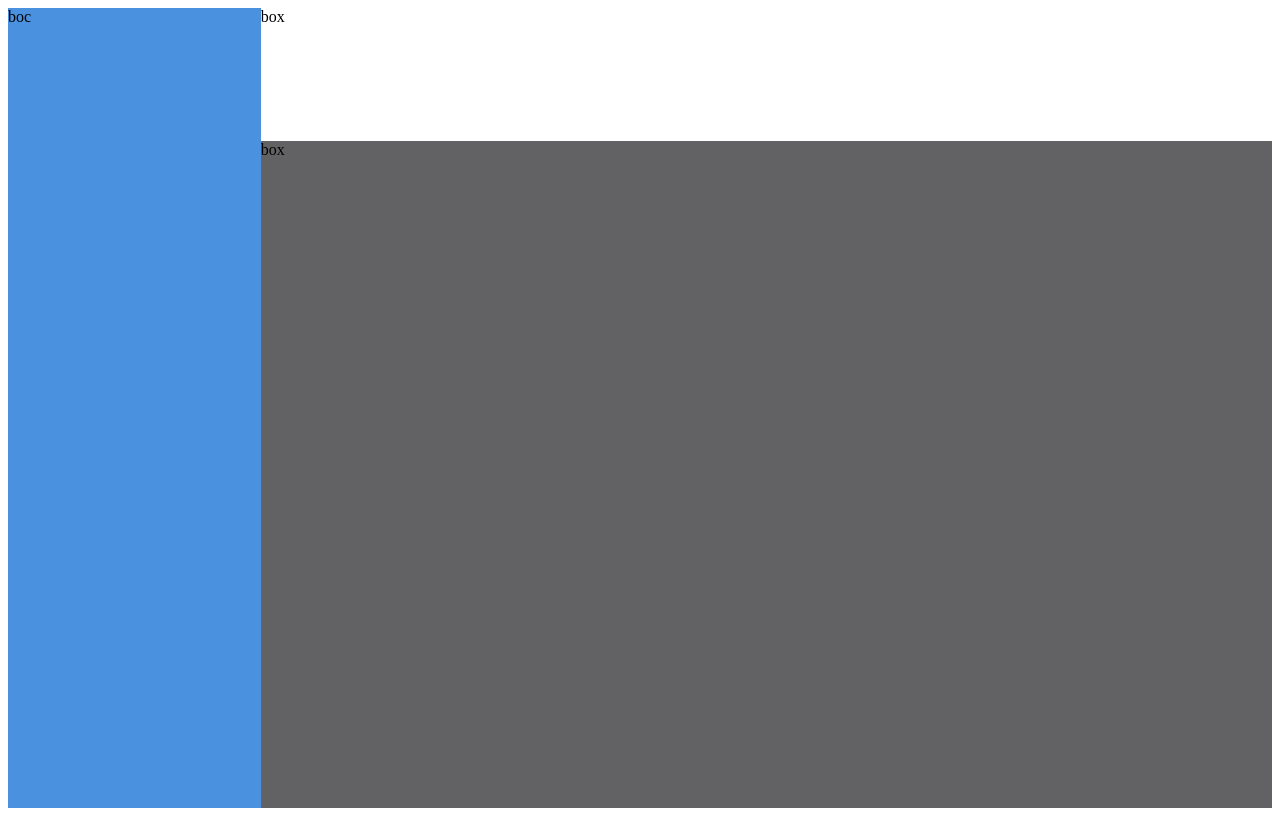
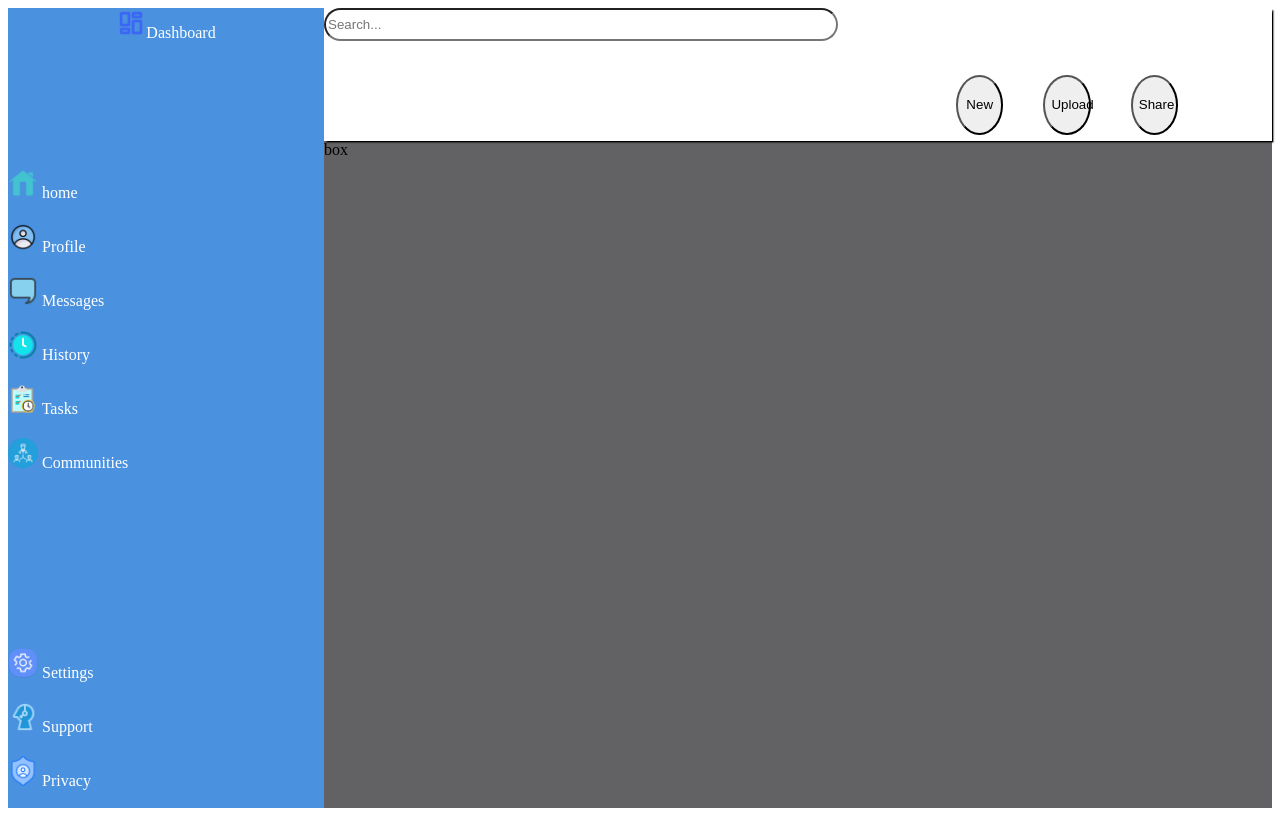
Before and after one commit to cbald120/dashboard, a plain HTML site: page index.html in a window 1280 px wide. Drawn offline with Linux system fonts and the light colour scheme.

Commit message:
Expanded on the layout Organized the sidebar and began header

```diff
--- a/index.html
+++ b/index.html
@@ -9,9 +9,39 @@
 </head>
 <body>
     <div class="container">
-    <div class="articles">box</div>
-    <div class="sidebar">boc</div>
-    <div class="search">box</div>
-</div>
+    <div class="articles">box
+        <div></div>
+    </div>
+
+    <div class="sidebar">
+        <div class="wrap1">
+        <a href="./index.html" class="dash"><img src=./images/dashboard.png class="house">Dashboard</a>
+        </div>
+
+        <div class="wrap">
+        <a href="./index.html" class="home"><img src=./images/home.png class="house"> home</a>
+        <a href="./pages/allpurpose.html" class="menu"><img src=./images/profile.png class="house"> Profile</a>
+        <a href="./pages/allpurpose.html" class="menu"><img src=./images/messages.png class="house"> Messages</a>
+        <a href="./pages/allpurpose.html" class="menu"><img src=./images/history.png class="house"> History</a>
+        <a href="./pages/allpurpose.html" class="menu"><img src=./images/tasks.png class="house"> Tasks</a>
+        <a href="./pages/allpurpose.html" class="menu"><img src=./images/communities.png class="house"> Communities</a>
+        </div>
+
+        <div class="wrap2">
+        <a href="./pages/allpurpose.html" class="set"><img src=./images/settings.png class="house"> Settings</a>
+        <a href="./pages/allpurpose.html" class="set"><img src=./images/support.png class="house"> Support</a>
+        <a href="./pages/allpurpose.html" class="set"><img src=./images/privacy.png class="house"> Privacy</a>
+        </div>
+    </div>
+        <div class="search">
+            <input class="bar" type="text" placeholder="Search...">
+
+            <div class="btnwrap">
+            <button class="btn">New</button>
+            <button class="btn">Upload</button>
+            <button class="btn">Share</button>
+        </div>
+        </div>
+    </div>
 </body>
 </html>
--- a/style/style.css
+++ b/style/style.css
@@ -2,7 +2,7 @@
     height: 100vh;
     width: 100%;
     display: grid;
-    grid-template-columns: repeat(1, 1fr) repeat(1, 4fr);
+    grid-template-columns: repeat(1, 1fr) repeat(1, 3fr);
     grid-template-rows: repeat(1, 1fr) repeat(1, 5fr);
 }
 
@@ -17,11 +17,101 @@
     grid-column-start: 1;
     grid-row-start: 1;
     grid-row-end: 6;
+    display: grid;
+    grid-template-rows: repeat(1, 1fr) repeat(1, 3fr) repeat(1, 1fr);
+}
+
+.wrap1 {
+    appearance: none;
+    text-decoration: none;
+    color: white;
+    grid-row-start: 1;
+    display: flex;
+    flex-direction: column;
+    align-items: center;
+}
+.dash {
+    appearance: none;
+    text-decoration: none;
+    color: white;
+}
+
+.home {
+    appearance: none;
+    text-decoration: none;
+    color: white;
+}
+
+.house {
+    width: 30px;
+}
+
+.wrap {
+    appearance: none;
+    text-decoration: none;
+    grid-row-start: 2;
+    display: flex;
+    flex-direction: column;
+
+    gap: 20px;
+    text-align: left;
+}
+
+.menu {
+    appearance: none;
+    text-decoration: none;
+    color: white;
+
+   text-align: left;
+}
+
+.wrap2 {
+    appearance: none;
+    text-decoration: none;
+    grid-row-start: 3;
+    grid-row-end: 4;
+    display: flex;
+    flex-direction: column;
+    gap: 20px;
+
+}
+
+.set {
+    appearance: none;
+    text-decoration: none;
+    color: white;
+    text-align: left;
+
 }
 
 .search {
     background-color: rgb(255, 255, 255);
     grid-column-start: 2;
-    grid-column-end: 5;
     grid-row-start: 1;
+    box-shadow: .1em .1em .1em black;
+    display: grid;
+    grid-template-columns: repeat(1, 2fr) repeat(1, 1fr);
+    grid-template-rows: repeat(2, 1fr);
 }
+
+.bar {
+border-radius: 20px;
+height: 40%;
+width: 80%;
+}
+
+.btnwrap {
+    grid-column-start: 2;
+    grid-column-end: 4;
+    grid-row-start: 2;
+    display: flex;
+    flex-direction: row;
+    gap: 40px;
+}
+
+.btn {
+    border-radius: 50%;
+    width: 15%;
+    height: 90%;
+
+}
```
Also changed, not shown: pages/allpurpose.html (added, +12 -0 lines), images/communities.png (added), images/dashboard.png (added), images/history.png (added), images/home.png (added), images/messages.png (added), images/notification.png (added), images/privacy.png (added), images/profile.png (added), images/settings.png (added), images/support.png (added), images/tasks.png (added), 1 other file.
